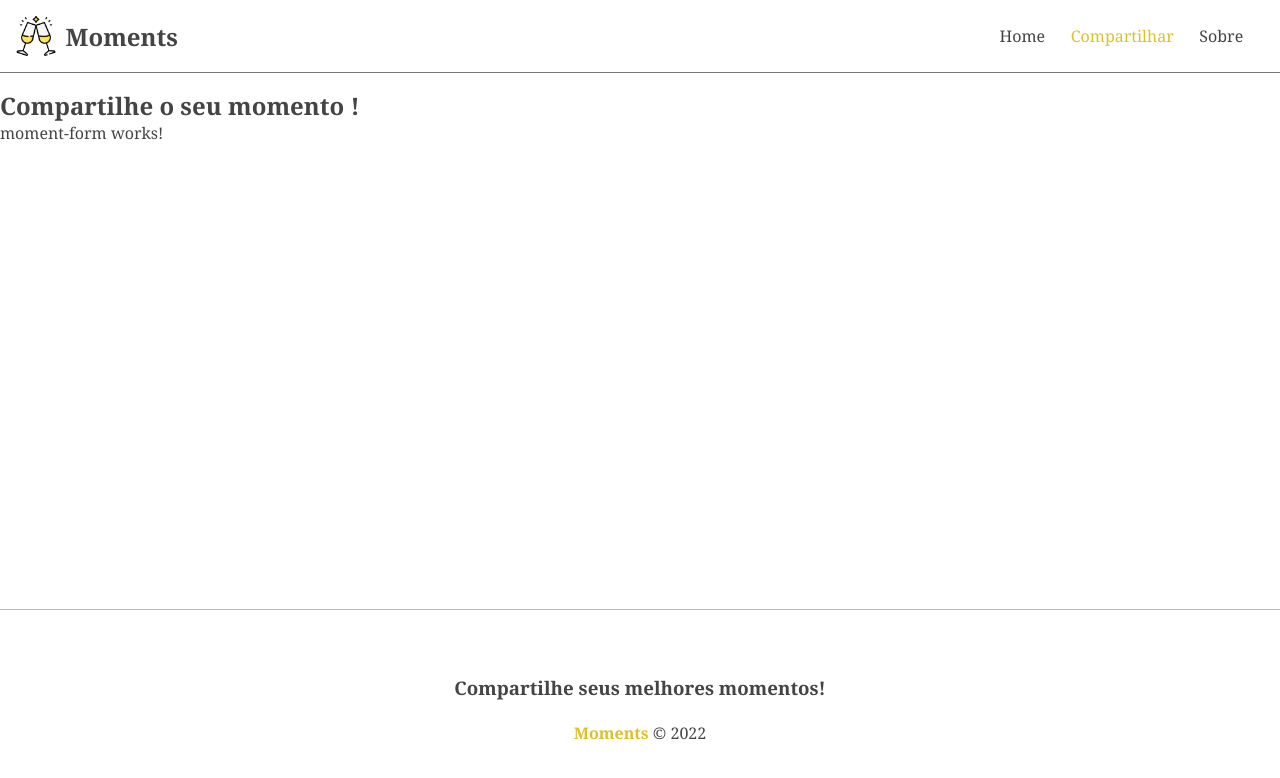
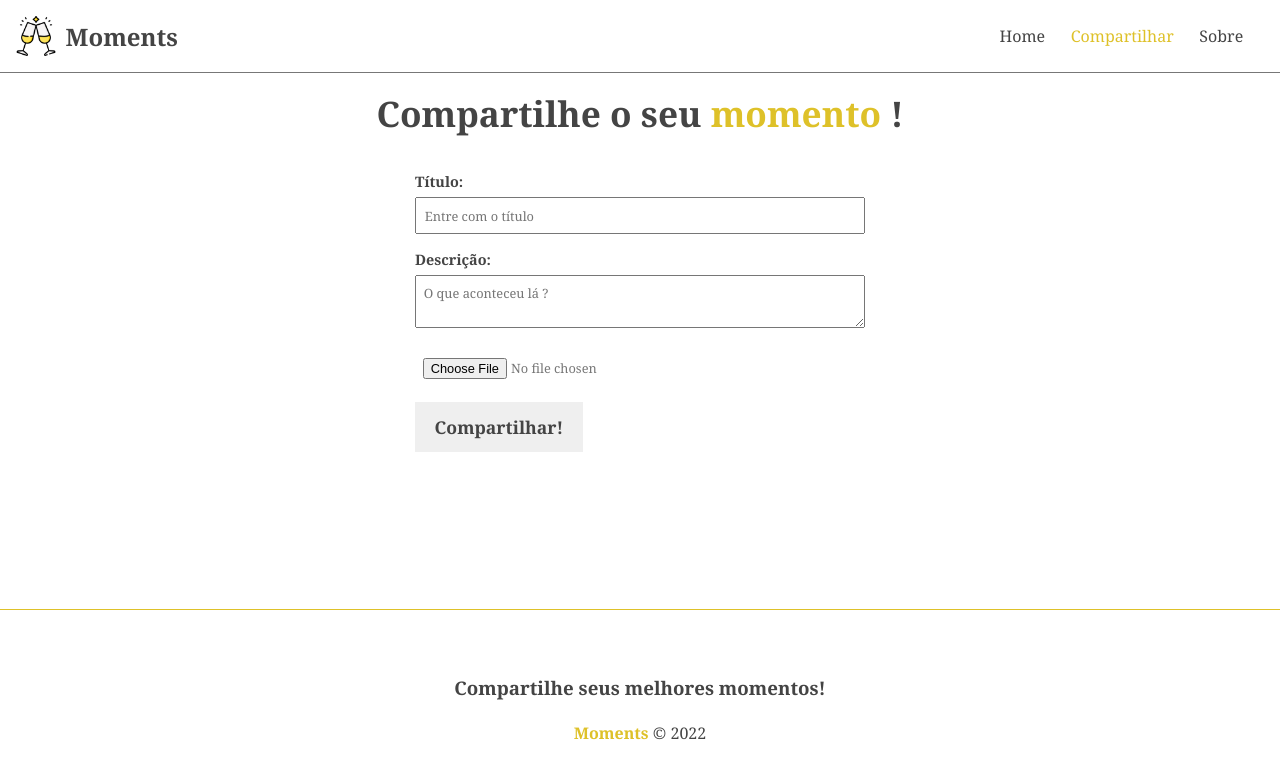
Before and after one commit to CleytonPinheiro/angular-hora-de-codar, an Angular app in the folder moments/: page /moments/new in a window 1280 px wide. Shown: the top 778 px of the page. Built offline with nearby package versions, Linux system fonts and the light colour scheme.

Commit message:
reaproveitando o formulario nos components

```diff
--- a/moments/src/app/componets/moment-form/moment-form.component.html
+++ b/moments/src/app/componets/moment-form/moment-form.component.html
@@ -1 +1,17 @@
-<p>moment-form works!</p>
+<form action="">
+    <div class="form-group">
+        <label for="title">Título:</label>
+        <input type="text" placeholder="Entre com o título" required>
+    </div>
+
+    <div class="form-group">
+        <label for="description">Descrição:</label>
+       <textarea placeholder="O que aconteceu lá ?" required ></textarea>
+    </div>
+    <div class="form-group">
+        <label for="image"></label>
+        <input type="file">
+    </div>
+    <input type="submit" value="{{ btnText }}">
+
+</form>
--- a/moments/src/app/componets/moment-form/moment-form.component.ts
+++ b/moments/src/app/componets/moment-form/moment-form.component.ts
@@ -1,4 +1,4 @@
-import { Component, OnInit } from '@angular/core';
+import { Component, Input, OnInit } from '@angular/core';
 
 @Component({
   selector: 'app-moment-form',
@@ -6,6 +6,7 @@
   styleUrls: ['./moment-form.component.css']
 })
 export class MomentFormComponent implements OnInit {
+  @Input() btnText!: string;
 
   constructor() { }
 
--- a/moments/src/app/componets/new-moment/new-moment.component.css
+++ b/moments/src/app/componets/new-moment/new-moment.component.css
@@ -0,0 +1,9 @@
+h2 {
+    text-align: center;
+    margin-bottom: 1em;
+    font-size: 2.2em;
+}
+
+h2 span {
+    color: #DEC129;
+}
--- a/moments/src/app/componets/new-moment/new-moment.component.html
+++ b/moments/src/app/componets/new-moment/new-moment.component.html
@@ -1,2 +1,2 @@
 <h2>Compartilhe o seu <span> momento </span> ! </h2>
-<app-moment-form></app-moment-form>
+<app-moment-form [btnText]="btnText"></app-moment-form>
--- a/moments/src/app/componets/new-moment/new-moment.component.ts
+++ b/moments/src/app/componets/new-moment/new-moment.component.ts
@@ -6,6 +6,7 @@
   styleUrls: ['./new-moment.component.css']
 })
 export class NewMomentComponent implements OnInit {
+  btnText = 'Compartilhar!';
 
   constructor() { }
 
--- a/moments/src/styles.css
+++ b/moments/src/styles.css
@@ -17,3 +17,45 @@
 a:hover {
     color: #DEC129;
 }
+
+/* FORM */
+
+form {
+    width: 450px;
+    margin: 0 auto;
+}
+
+.form-group {
+    display: flex;
+    flex-direction: column;
+    margin-bottom: 1em;
+}
+
+.form-group label {
+    font-weight: bold;
+    font-size: .9em;
+    margin-bottom: .4em;
+}
+
+.form-group input,
+.form-group textarea {
+    padding: 0.6em;
+    color:#777;
+    font-size: 0.8em;
+}
+
+input[type="submit"] {
+    border-color: #EFEFEF;
+    border: 2px solid transparent;
+    padding: 0.6em 1em;
+    font-weight: bold;
+    font-size: 1.1em;
+    cursor: pointer;
+    transition: 0.4s;
+}
+
+input[type="submit"]:hover {
+   color:#DEC129;
+   border-color: #DEC129;
+   background-color: transparent;
+}
```
